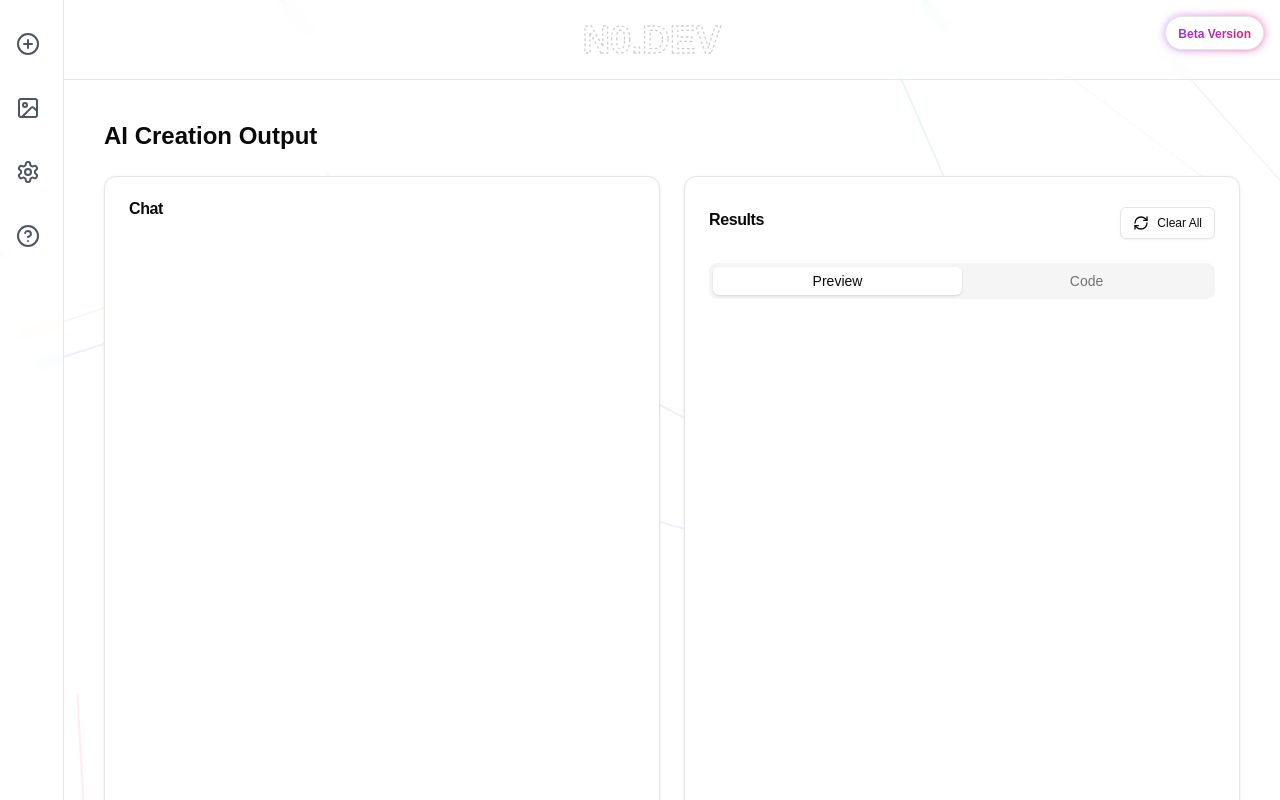
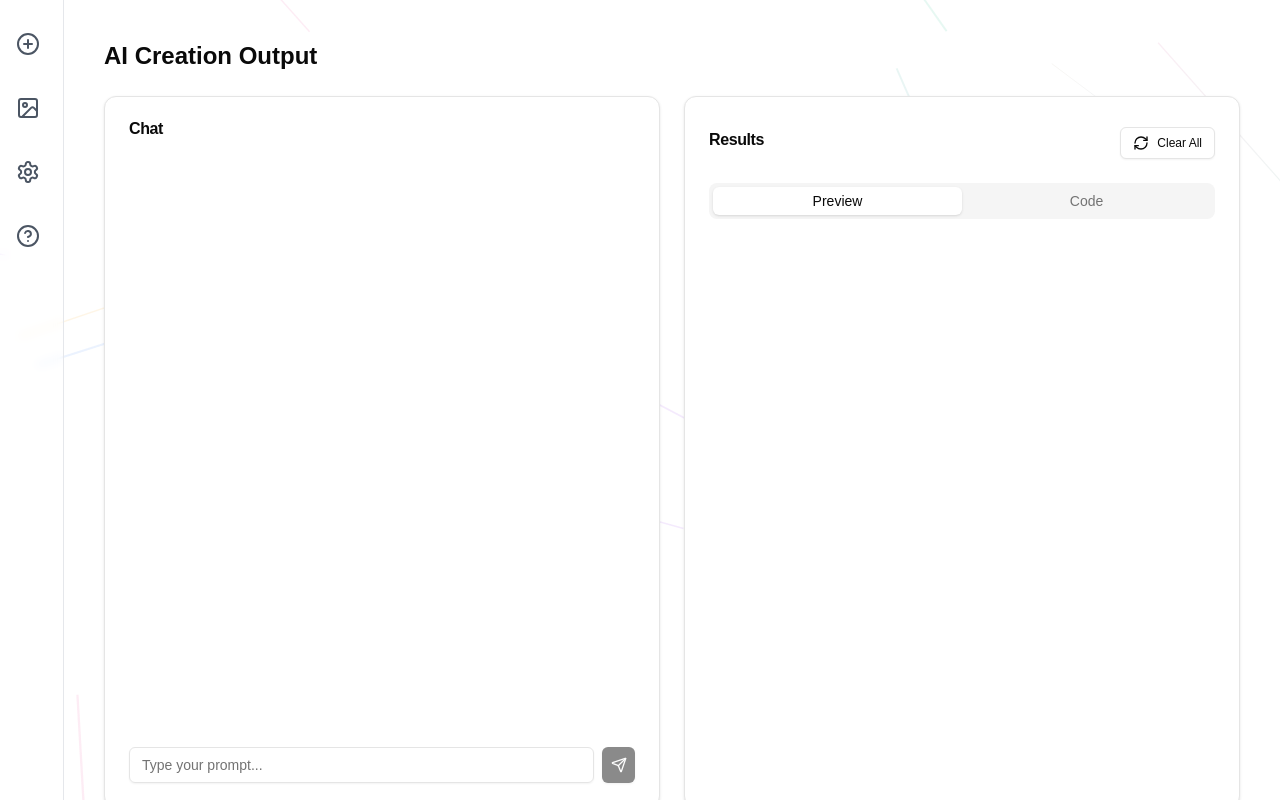
Before and after one commit to Morojc/N0.DEV, a Next.js app: page /ai-creation-output in a window 1280 px wide. Shown: the top 800 px of the page. Built offline with nearby package versions, Linux system fonts and the light colour scheme.

Commit message:
Hide the header form the ai creation page.

```diff
--- a/app/ai-creation-output/page.tsx
+++ b/app/ai-creation-output/page.tsx
@@ -73,7 +73,7 @@ export default function AICreationOutput() {
   }
 
   return (
-    <Layout>
+    <Layout hideHeader>
       <div className="container mx-auto p-4 h-screen flex flex-col">
         <h1 className="text-2xl font-bold mb-6">AI Creation Output</h1>
         <div className="grid gap-6 md:grid-cols-2 flex-grow">
--- a/components/Layout.tsx
+++ b/components/Layout.tsx
@@ -9,6 +9,11 @@ import { useTheme } from '@/contexts/ThemeContext'
 import AnimatedBackgroundLines from './animated-background-lines'
 import Link from 'next/link'
 
+interface LayoutProps {
+  children: React.ReactNode;
+  hideHeader?: boolean;
+}
+
 const StyledAnimatedLogo = () => {
   return (
     <div className="relative w-48 h-12 md:w-64 md:h-16 flex items-center justify-center">
@@ -17,7 +22,7 @@ const StyledAnimatedLogo = () => {
   )
 }
 
-export default function Layout({ children }: { children: React.ReactNode }) {
+export default function Layout({ children, hideHeader = false }: LayoutProps) {
   const [isOptionsOpen, setIsOptionsOpen] = useState(false)
   const [isMobileMenuOpen, setIsMobileMenuOpen] = useState(false)
   const { theme, toggleTheme } = useTheme()
@@ -25,6 +30,8 @@ export default function Layout({ children }: { children: React.ReactNode }) {
   return (
     <div className={`relative min-h-screen overflow-hidden flex flex-col md:flex-row ${theme === 'dark' ? 'bg-gray-900 text-white' : ''}`}>
       <AnimatedBackgroundLines />
+      {!hideHeader && (
+        <>
           {/* Beta Version Indicator */}
           <div className="absolute top-0 right-0 m-4 z-50">
             <div className="relative">
@@ -45,6 +52,8 @@ export default function Layout({ children }: { children: React.ReactNode }) {
             <StyledAnimatedLogo />
             <div className="w-6" /> {/* Placeholder for balance */}
           </header>
+        </>
+      )}
 
       {/* Sidebar */}
       <div className={`${isMobileMenuOpen ? 'block' : 'hidden'} md:block md:w-16 backdrop-blur-sm p-1 flex flex-col items-center border-r ${theme === 'dark' ? 'border-gray-700' : 'border-gray-200'}`}>
@@ -132,10 +141,12 @@ export default function Layout({ children }: { children: React.ReactNode }) {
 
       {/* Main content */}
       <div className="flex-1 flex flex-col">
-        {/* Desktop Header */}
+        {!hideHeader && (
+          /* Desktop Header */
           <header className={`hidden md:flex h-20 backdrop-blur-sm border-b ${theme === 'dark' ? 'border-gray-700' : 'border-gray-200'} p-4 relative z-10 items-center justify-center`}>
             <StyledAnimatedLogo />
           </header>
+        )}
 
         <main className="flex-1 overflow-auto p-4 md:p-6">
           {children}
```
Lines whose indentation alone changed are shown as unchanged.
